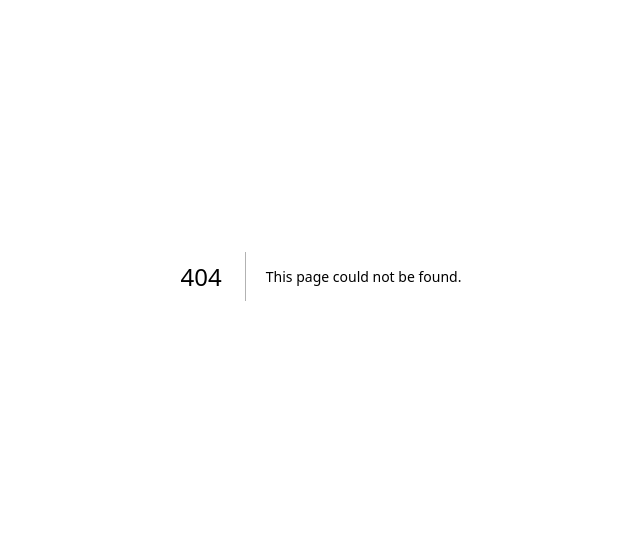
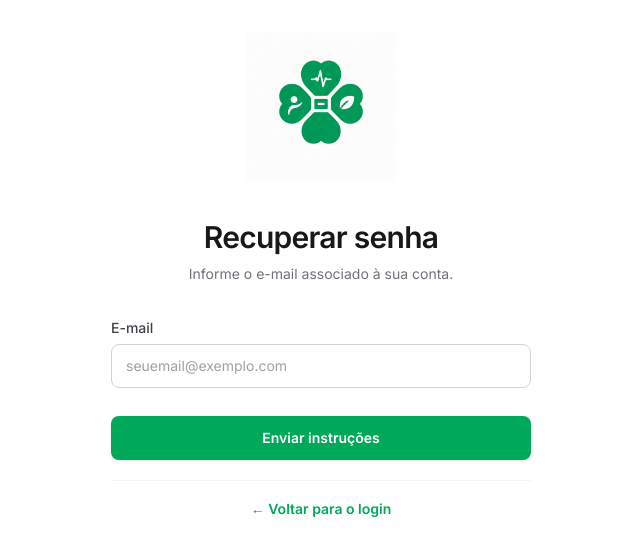
Before and after one commit to teteuziin/trevoone, a Next.js app: page /recuperar-senha in a window 1280 px wide. Before the commit this address had no page. Shown: the part 124-680 px from the top of the page, without its empty margins (319-959 px from the left). Built offline with nearby package versions, Linux system fonts and the light colour scheme.

Commit message:
feat: add password recovery interface

```diff
--- /dev/null
+++ b/app/recuperar-senha/page.tsx
@@ -0,0 +1,13 @@
+import { AuthShell } from "@/components/auth/auth-shell";
+import { ForgotPasswordForm } from "@/components/auth/forgot-password-form";
+
+export default function ForgotPasswordPage() {
+  return (
+    <AuthShell
+      title="Recuperar senha"
+      subtitle="Informe o e-mail associado à sua conta."
+    >
+      <ForgotPasswordForm />
+    </AuthShell>
+  );
+}
--- /dev/null
+++ b/components/auth/forgot-password-form.tsx
@@ -0,0 +1,83 @@
+"use client";
+
+import { useState, FormEvent } from "react";
+import Link from "next/link";
+
+export function ForgotPasswordForm() {
+  const [email, setEmail] = useState("");
+  const [error, setError] = useState<string | undefined>();
+
+  const handleSubmit = (e: FormEvent<HTMLFormElement>) => {
+    e.preventDefault();
+
+    const trimmedEmail = email.trim();
+
+    if (!trimmedEmail) {
+      setError("Informe seu e-mail.");
+      return;
+    }
+
+    if (!trimmedEmail.includes("@") || !trimmedEmail.includes(".")) {
+      setError("Informe um e-mail válido.");
+      return;
+    }
+
+    setError(undefined);
+    // Validação local concluída com sucesso.
+    // Nenhuma chamada de rede, API ou envio de e-mail é realizado nesta etapa.
+  };
+
+  return (
+    <form onSubmit={handleSubmit} className="w-full space-y-5" noValidate>
+      {/* Campo E-mail */}
+      <div className="space-y-1.5 text-left">
+        <label
+          htmlFor="email"
+          className="block text-sm font-medium text-zinc-700"
+        >
+          E-mail
+        </label>
+        <input
+          id="email"
+          name="email"
+          type="email"
+          autoComplete="email"
+          placeholder="seuemail@exemplo.com"
+          value={email}
+          onChange={(e) => {
+            setEmail(e.target.value);
+            if (error) setError(undefined);
+          }}
+          aria-invalid={!!error}
+          aria-describedby={error ? "email-error" : undefined}
+          className={`w-full h-11 px-3.5 rounded-lg border bg-white text-zinc-900 placeholder:text-zinc-400 text-sm focus:outline-none focus:ring-2 focus:ring-[#00A859] focus:border-transparent transition-all ${
+            error ? "border-red-500" : "border-zinc-300"
+          }`}
+        />
+        {error && (
+          <p id="email-error" className="text-xs text-red-600 font-medium pt-0.5">
+            {error}
+          </p>
+        )}
+      </div>
+
+      {/* Botão Principal Enviar Instruções */}
+      <button
+        type="submit"
+        className="w-full h-11 mt-2 bg-[#00A859] hover:bg-[#008f4c] active:bg-[#007a41] text-white font-semibold text-sm rounded-lg shadow-sm transition-all focus:outline-none focus:ring-2 focus:ring-[#00A859] focus:ring-offset-2"
+      >
+        Enviar instruções
+      </button>
+
+      {/* Navegação Voltar para o Login */}
+      <div className="text-center text-xs sm:text-sm text-zinc-500 pt-4 border-t border-zinc-100">
+        <Link
+          href="/login"
+          className="inline-flex items-center font-semibold text-[#00A859] hover:underline focus:outline-none focus:ring-1 focus:ring-[#00A859] rounded px-1 py-0.5"
+        >
+          ← Voltar para o login
+        </Link>
+      </div>
+    </form>
+  );
+}
--- a/components/auth/login-form.tsx
+++ b/components/auth/login-form.tsx
@@ -109,12 +109,12 @@ export function LoginForm() {
           <span>Manter conectado</span>
         </label>
 
-        <button
-          type="button"
+        <Link
+          href="/recuperar-senha"
           className="font-medium text-[#00A859] hover:underline focus:outline-none focus:ring-1 focus:ring-[#00A859] rounded px-1 py-0.5"
         >
           Esqueci minha senha
-        </button>
+        </Link>
       </div>
 
       {/* Botão Principal Entrar */}
```
